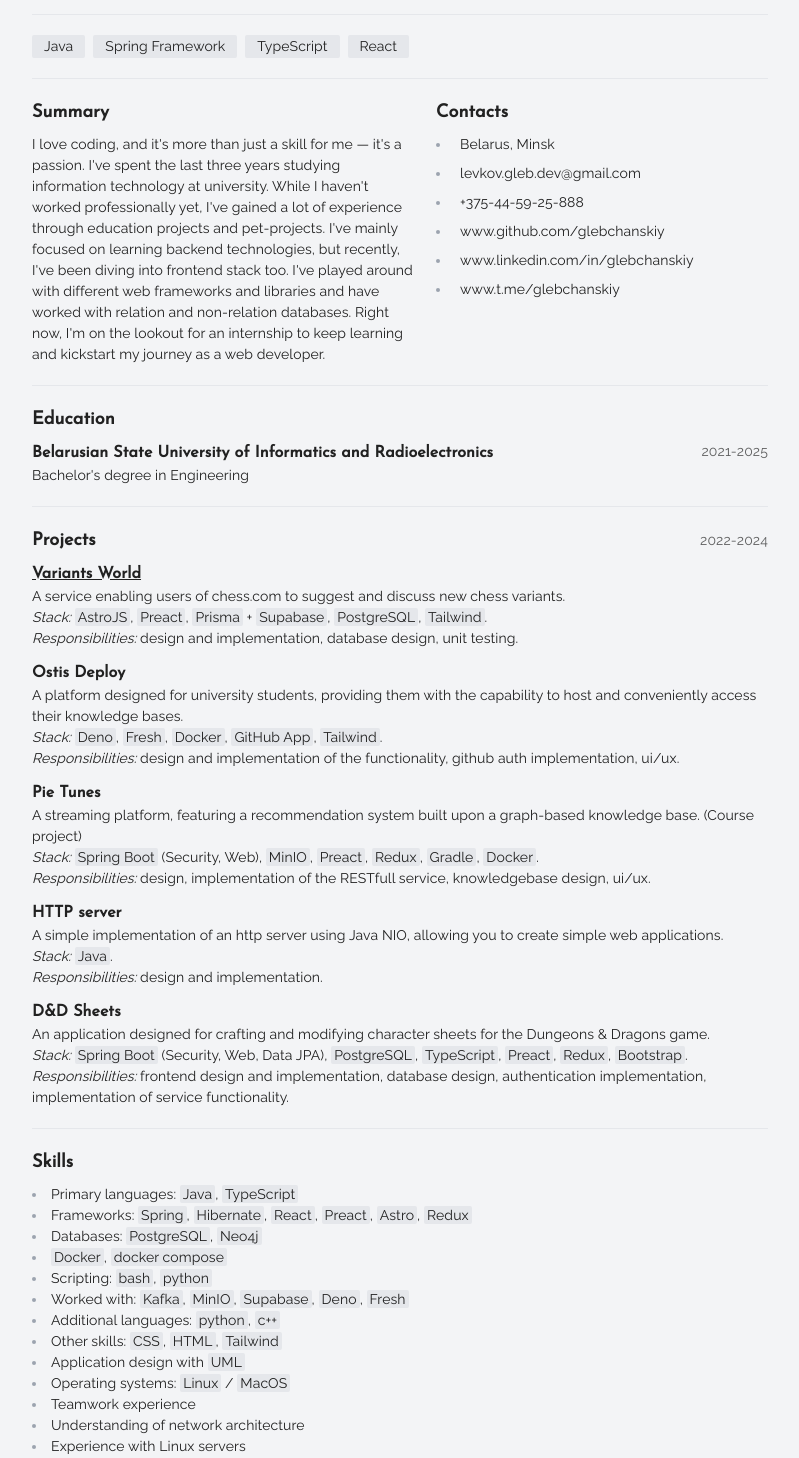
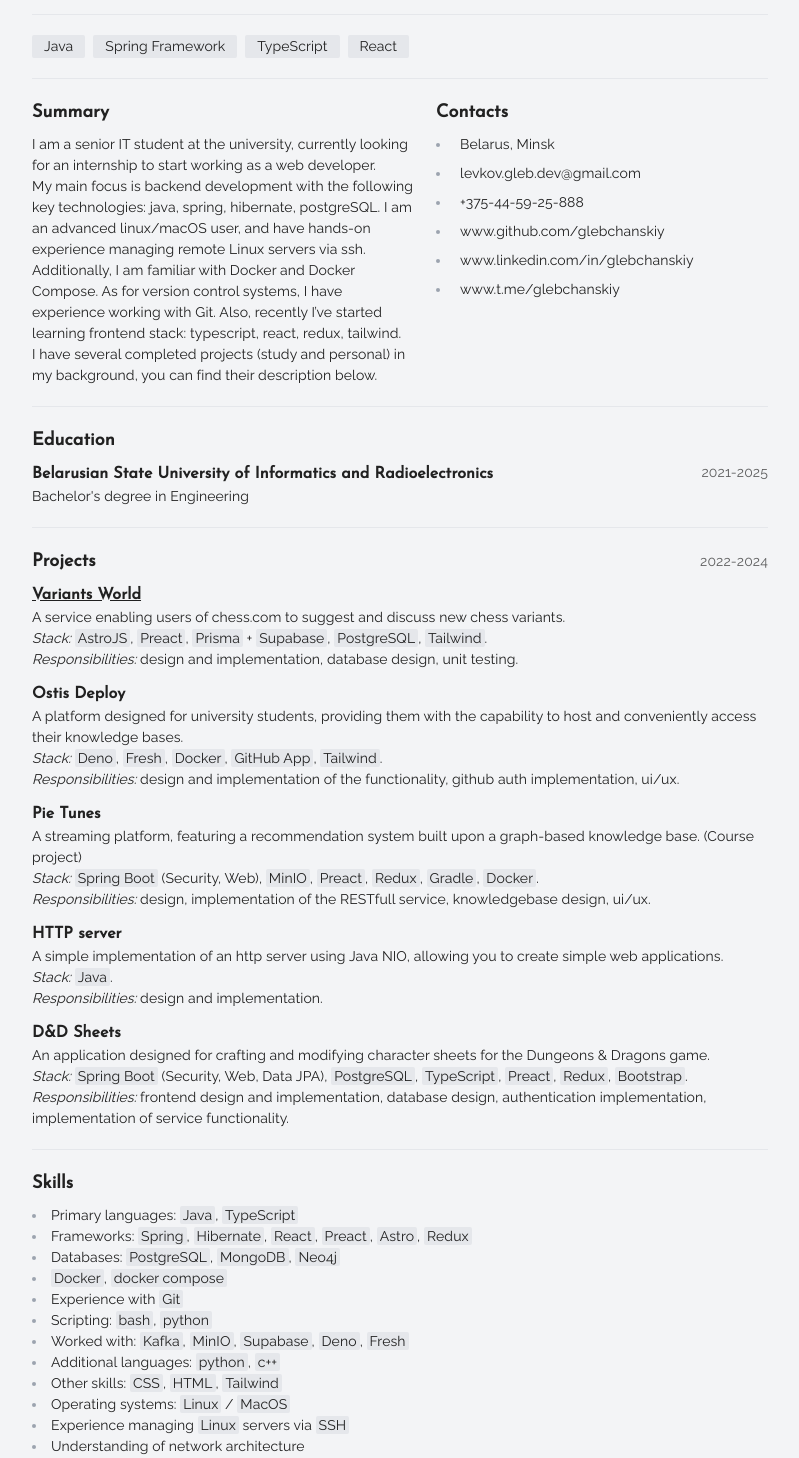
Before and after one commit to glebchanskiy/glebchanskiy.github.io, a Preact app: page / in a window 1280 px wide. Shown: the part 120-1578 px from the top of the page, without its empty margins (240-1039 px from the left). Built offline with nearby package versions, Linux system fonts and the light colour scheme.

Commit message:
refactor: profile text | skills (-uml)

```diff
--- a/src/components/ProfileAndContacts.jsx
+++ b/src/components/ProfileAndContacts.jsx
@@ -1,5 +1,4 @@
-import { GitHubIcon, LinkedinIcon, TelegramIcon } from "@icons"
-import { Langs, copyTextToClipboard } from "@utils"
+import { copyTextToClipboard } from "@utils"
 
 export const ProfileAndContacts = ({
   profileText,
@@ -14,7 +13,7 @@ export const ProfileAndContacts = ({
         >
           {sections.profile}
         </h2>
-        <p class="text-balance">{profileText}</p>
+        <p dangerouslySetInnerHTML={{__html: profileText}} class="text-balance"></p>
       </div>
 
       <hr class="sm:hidden separator" />
--- a/src/data/state.js
+++ b/src/data/state.js
@@ -20,40 +20,41 @@ const experienceRu = experienceRuRow.map((e) => ({
 const skillsRu = [
   "Основные языки: `Java`, `TypeScript`",
   "Фреймворки: `Spring`, `Hibernate`, `React`, `Preact`, `AstroJS`, `Redux`",
-  "Базы данных: `PostgreSQL`, `Neo4j`",
+  "Базы данных: `PostgreSQL`, `MongoDB`, `Neo4j`",
   "`Docker`, `docker compose`",
+  "Опыт с `Git`",
   "Написание скриптов: `bash`, `python`",
   "Работал с: `Kafka`, `MinIO`, `Supabase`, `Deno`, `Fresh`",
   "Не основные языки: `python`, `c++`",
   "Прочее: `CSS`, `HTML`, `Tailwind`",
   "Разработка диаграмм при помощи `UML`",
   "Операционные системы: Linux / MacOS",
+  "Опыт управления серверами `Linux` через `SSH`",
+  "Понимание устройства сетей",
   "Опыт разработки в команде",
-  "Понимание устройства сетей",
-  "Опыт работы с linux серверами",
   "Языки: Russian - `native`, `English` - intermediate"
 ].map(makeItSkill)
 const skillsEn = [
   "Primary languages: `Java`, `TypeScript`",
   "Frameworks: `Spring`, `Hibernate`, `React`, `Preact`, `Astro`, `Redux`",
-  "Databases: `PostgreSQL`, `Neo4j`",
+  "Databases: `PostgreSQL`, `MongoDB`, `Neo4j`",
   "`Docker`, `docker compose`",
+  "Experience with `Git`",
   "Scripting: `bash`, `python`",
   "Worked with: `Kafka`, `MinIO`, `Supabase`, `Deno`, `Fresh`",
   "Additional languages: `python`, `c++`",
   "Other skills: `CSS`, `HTML`, `Tailwind`",
-  "Application design with `UML`",
   "Operating systems: `Linux` / `MacOS`",
+  "Experience managing `Linux` servers via `SSH`",
+  "Understanding of network architecture",
   "Teamwork experience",
-  "Understanding of network architecture",
-  "Experience with Linux servers",
   "Languages: `Russian` - native, `English` - intermediate"
 ].map(makeItSkill)
 
 const profileEn =
-  "I love coding, and it's more than just a skill for me — it's a passion. I've spent the last three years studying information technology at university. While I haven't worked professionally yet, I've gained a lot of experience through education projects and pet-projects. I've mainly focused on learning backend technologies, but recently, I've been diving into frontend stack too. I've played around with different web frameworks and libraries and have worked with relation and non-relation databases. Right now, I'm on the lookout for an internship to keep learning and kickstart my journey as a web developer."
+  "I am a senior IT student at the university, currently looking for an internship to start working as a web developer.<br/>My main focus is backend development with the following key technologies: java, spring, hibernate, postgreSQL. I am an advanced linux/macOS user, and have hands-on experience managing remote Linux servers via ssh. Additionally, I am familiar with Docker and Docker Compose. As for version control systems, I have experience working with Git. Also, recently I’ve started learning frontend stack: typescript, react, redux, tailwind.<br/>I have several completed projects (study and personal) in my background, you can find their description below."
 const profileRu =
-  "Программирование для меня - это не просто навык, а страсть. Последние 3 года я активно изучаю  информационные технологии в универе. На данный момент у меня отсутствует коммерческий опыт разработки, однако имеется большой опыт работы над учебными и пет-проектами. Основной акцент делал на изучении backend технологий, но последнее время также активно изучаю frontend стек. Есть опыт работы с различными web-фреймворками и библиотеками. Опыт работы с реляционными и не реляционными базами данных, а также обширные знания в области графовых баз данных. В настоящее время активно ищу стажировку для своего дальнейшего развития и становления в роли web-разработчика."
+  "Я студент старшего курса IT-специальности в университете и в данный момент ищу стажировку, чтобы начать работать web-разработчиком.<br/>Мое основное направление - разработка backend с использованием следующих ключевых технологий: Java, Spring, PostgreSQL. Я продвинутый пользователь linux/macOS и имею практический опыт управления удаленными серверами Linux через ssh. Я знаком с Docker и Docker Compose. Что касается систем контроля версий, у меня есть опыт работы с Git. Кроме того, недавно я начал изучать frontend stack: TypeScript, React, Redux, Tailwind.<br/>У меня есть несколько завершённых проектов (учебных и пет), вы можете найти их описание ниже."
 
 const contactsEn = [
   { label: "Belarus, Minsk" },
```
